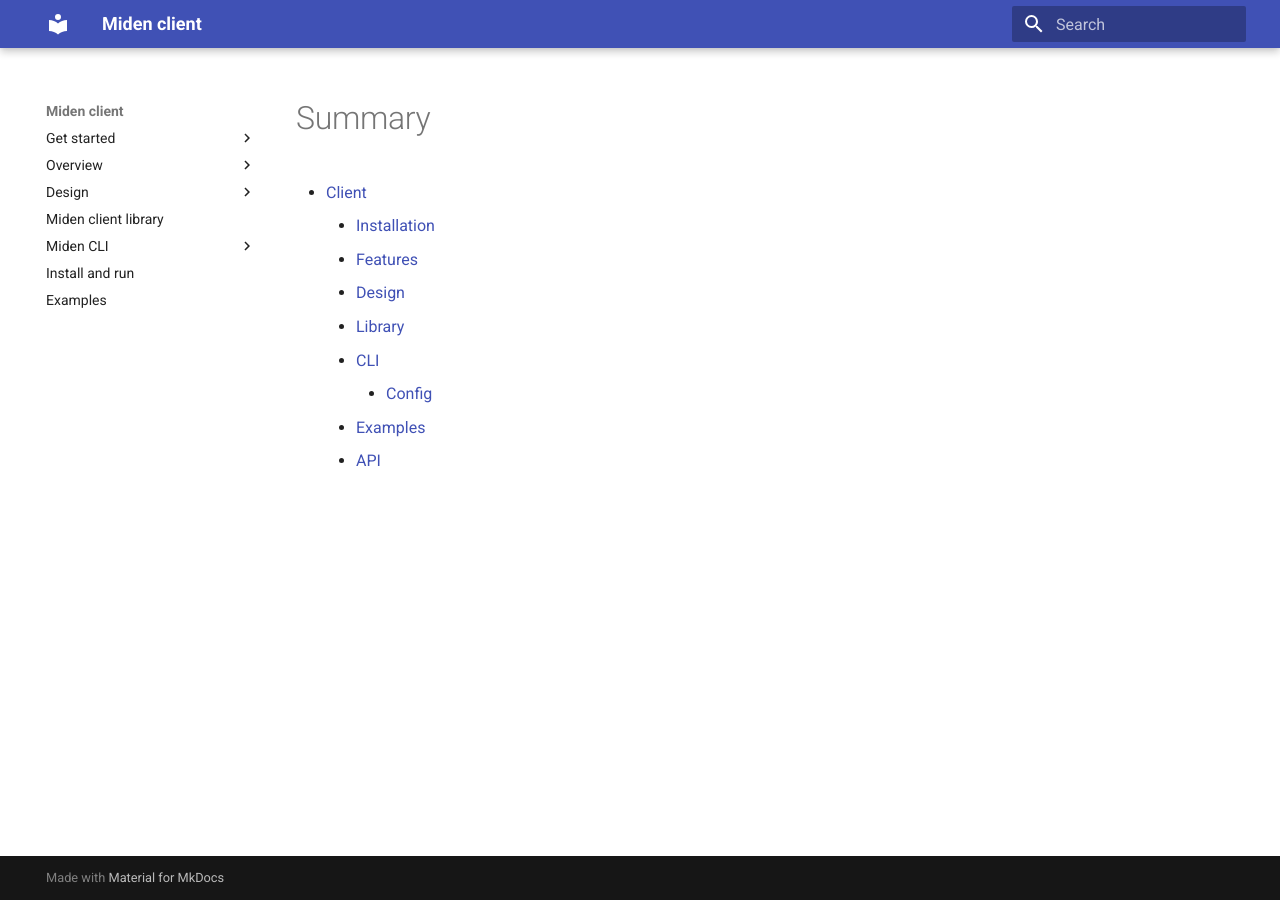
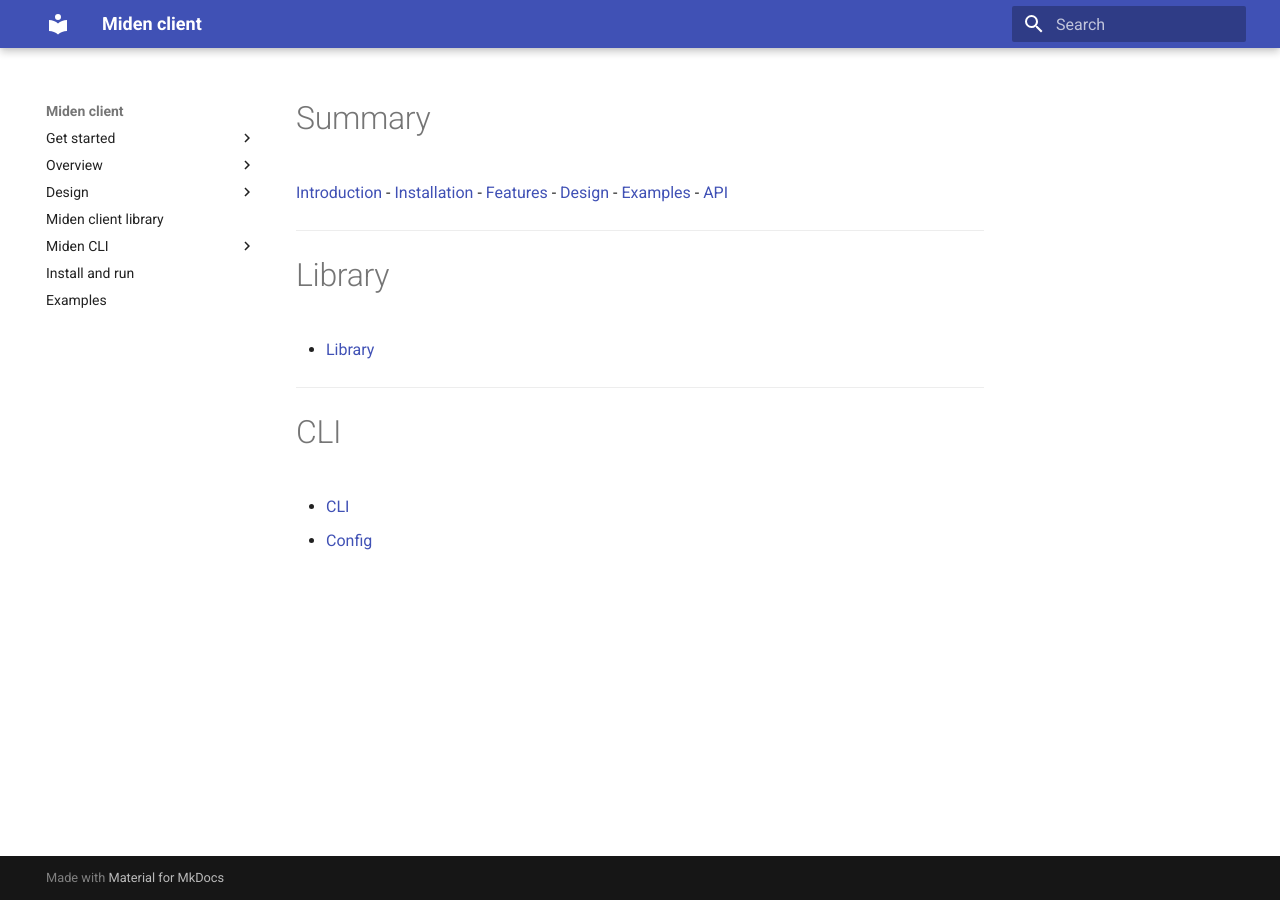
Before and after one commit to 0xPolygonMiden/miden-client, an MkDocs documentation site: the page built from docs/src/SUMMARY.md, in a window 1280 px wide. Built offline with MkDocs 1.6.1 and Material for MkDocs 9.7.7, drawn with Linux system fonts in a browser that asks for light colours.

Commit message:
Add support for local and miden book

```diff
--- a/docs/src/SUMMARY.md
+++ b/docs/src/SUMMARY.md
@@ -1,11 +1,21 @@
 # Summary
 
-- [Client](./index.md)
-    * [Installation](./install-and-run.md)
-    * [Features](./features.md)
-    * [Design](./design.md)
-    * [Library](./library.md)
-    * [CLI](./cli-reference.md)
-        + [Config](./cli-config.md)
-    * [Examples](./examples.md)
-    * [API](./api-docs.md)
+[Introduction](./index.md)
+- [Installation](./install-and-run.md)
+- [Features](./features.md)
+- [Design](./design.md)
+- [Examples](./examples.md)
+- [API](./api-docs.md)
+
+---
+
+# Library
+
+- [Library](./library.md)
+
+---
+
+# CLI
+
+- [CLI](./cli-reference.md)
+  - [Config](./cli-config.md)
```
Also changed, not shown: docs/src/IMPORTED.md (added, +11 -0 lines), 1 other file.
